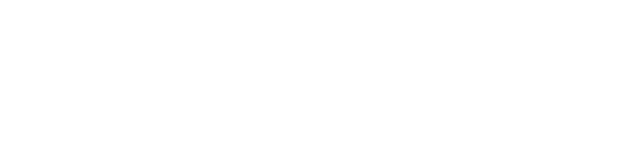
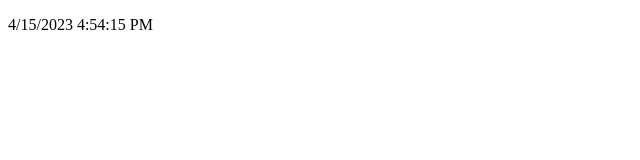
Before and after one commit to acciojob/clock-komala1219, a website: page main.html in a window 1280 px wide. Shown: the whole page, without its empty margins (0-640 px from the left). Drawn offline with Linux system fonts and the light colour scheme.

Commit message:
created a submission

```diff
--- a/main.html
+++ b/main.html
@@ -8,6 +8,8 @@
 
 <body>
 	<!-- the entire body must be written by student -->
+
+		<p id="timer"></p>
     <script type="text/javascript" src="./script.js">
 </script>
 
--- a/script.js
+++ b/script.js
@@ -1 +1,10 @@
 //your JS code here. If required.
+function updateClock() {
+			const now = new Date();
+			const date = now.toLocaleDateString();
+			const time = now.toLocaleTimeString();
+			document.getElementById('timer').innerHTML = `${date} ${time}`;
+		}
+
+		// call the function every second to update the time
+		setInterval(updateClock, 1000);
```
